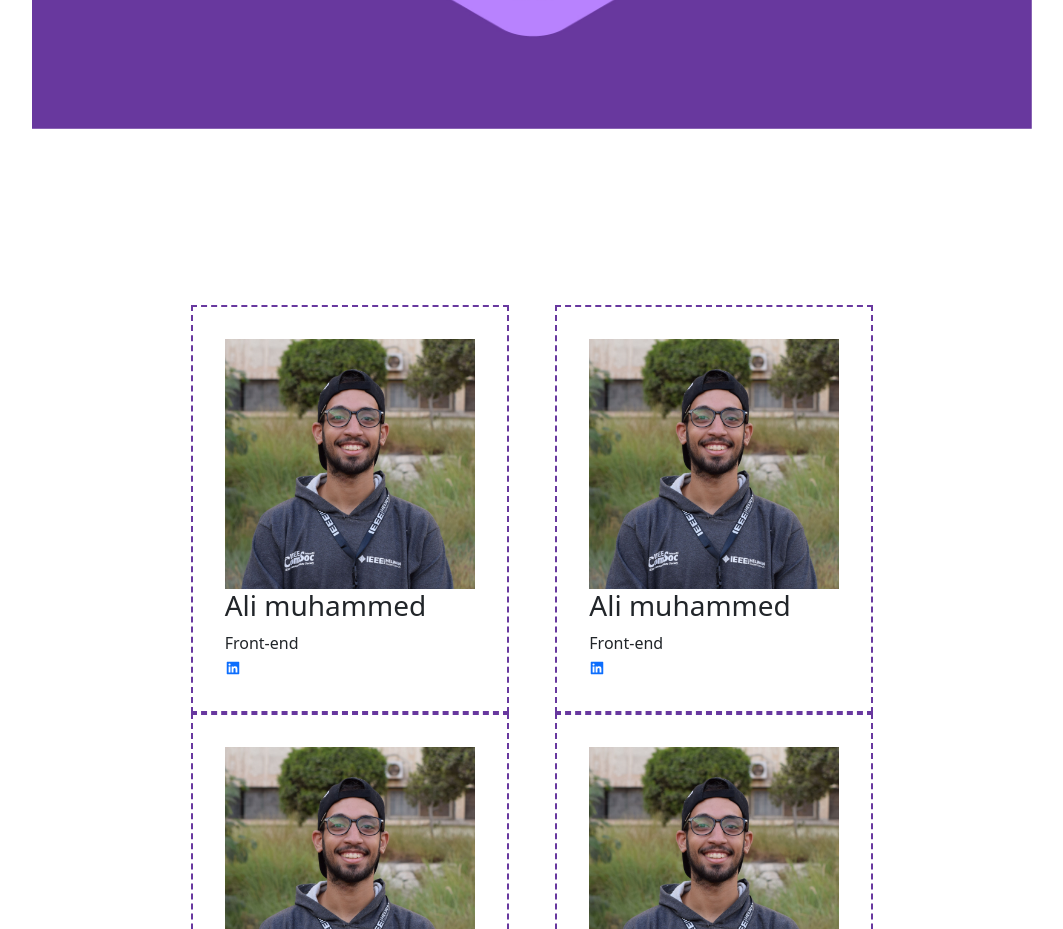
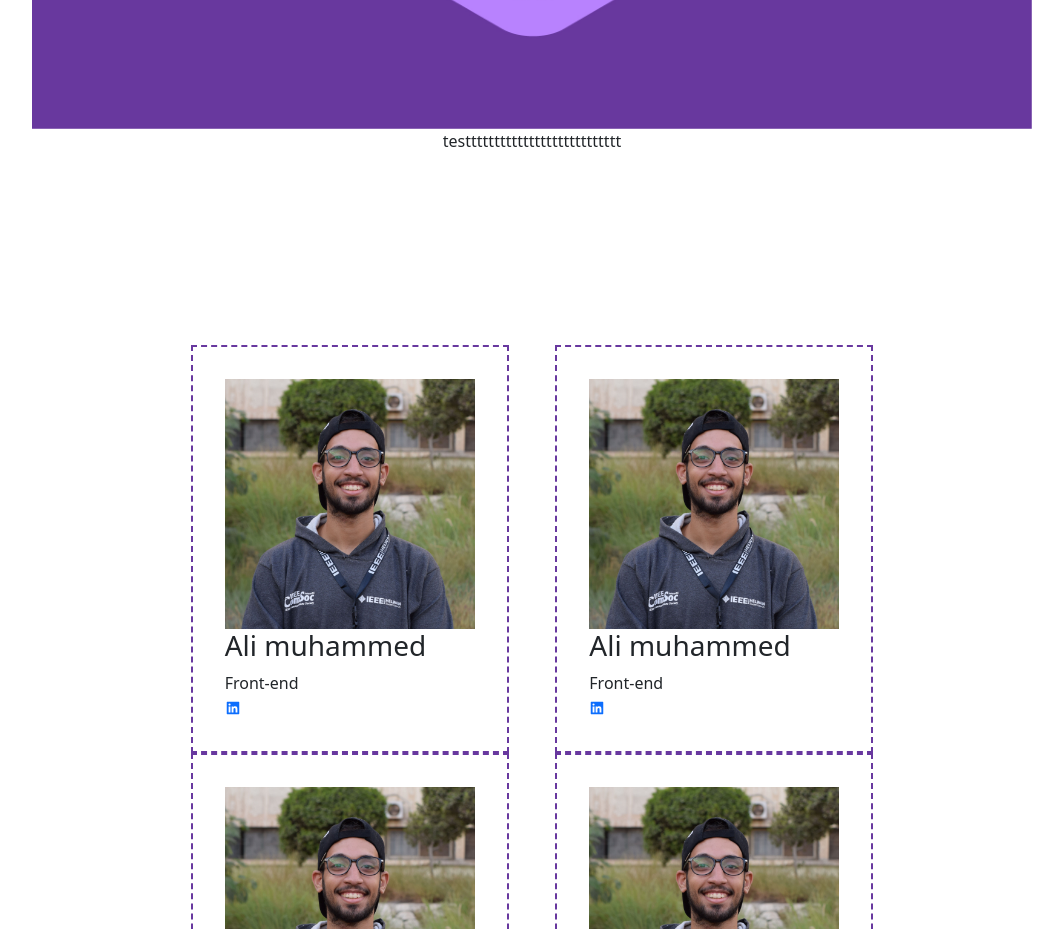
Before and after one commit to AliiMuhammed/Modifier-7.0, a React (Create React App) app in the folder intellicity/: page /about-us in a window 1280 px wide. Shown: the part 2000-2929 px from the top of the page, without its empty margins (108-1171 px from the left). Built offline with nearby package versions, Linux system fonts and the light colour scheme; some icons are missing.

Commit message:
test from new branch

```diff
--- a/intellicity/src/pages/AboutUs/About.jsx
+++ b/intellicity/src/pages/AboutUs/About.jsx
@@ -47,6 +47,7 @@ function About() {
                 <img src={image} alt="about-img" />
             </div>
           </div>
+          <p>testtttttttttttttttttttttttttt</p>
           <Team/>
         </div>
       </section>
```
